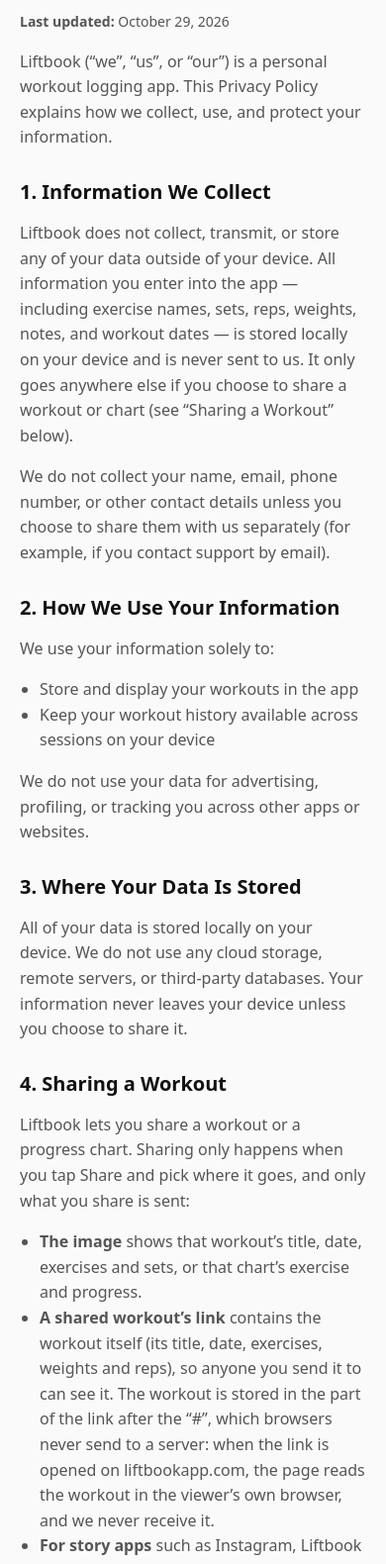
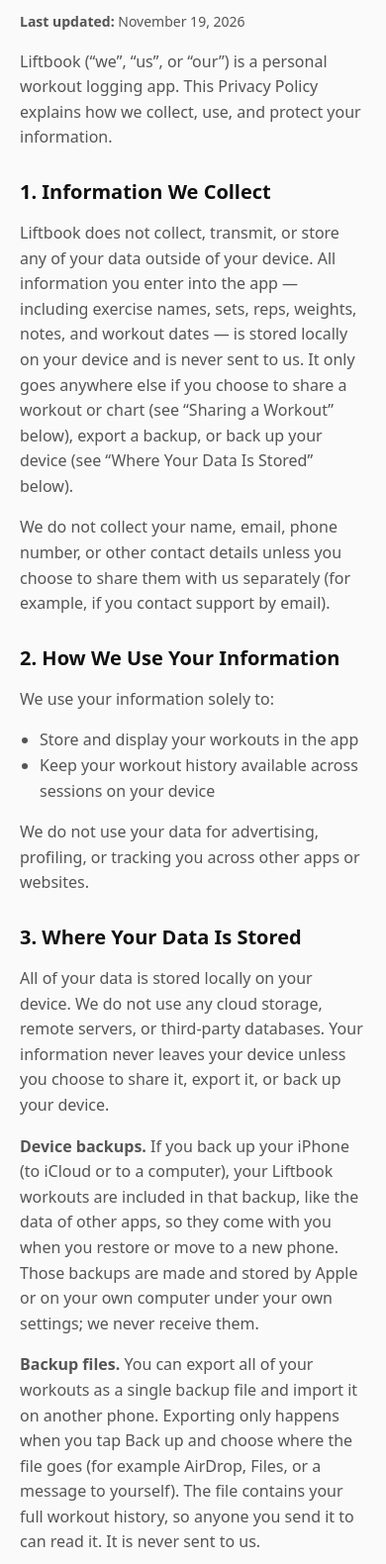
Before and after one commit to NoahDorfman00/liftbooksite, a plain HTML site: page privacy.html in a window 390 px wide. Shown: the part 373-1953 px from the top of the page at 99% size. Drawn offline with Linux system fonts and the light colour scheme.

Commit message:
Privacy policy: device backups and exported backup files
Liftbook now includes workouts in the phone's own device backups and can
export them as a backup file, so say where those copies go and that
neither reaches us.

Co-Authored-By: Claude Fable 5.2 <noreply@anthropic.com>
Claude-Session: https://claude.ai/code/session_01Nf1nybfDsBcX29TSjkoVSc

```diff
--- a/privacy.html
+++ b/privacy.html
@@ -42,7 +42,7 @@
         <section class="section">
             <div class="container legal-content">
                 <h1>Privacy Policy for Liftbook</h1>
-                <p class="legal-updated"><strong>Last updated:</strong> October 29, 2026</p>
+                <p class="legal-updated"><strong>Last updated:</strong> November 19, 2026</p>
 
                 <p>Liftbook (“we”, “us”, or “our”) is a personal workout logging app. This Privacy Policy explains how
                     we collect, use, and protect your information.</p>
@@ -51,7 +51,8 @@
                 <p>Liftbook does not collect, transmit, or store any of your data outside of your device. All
                     information you enter into the app — including exercise names, sets, reps, weights, notes,
                     and workout dates — is stored locally on your device and is never sent to us. It only goes
-                    anywhere else if you choose to share a workout or chart (see “Sharing a Workout” below).</p>
+                    anywhere else if you choose to share a workout or chart (see “Sharing a Workout” below),
+                    export a backup, or back up your device (see “Where Your Data Is Stored” below).</p>
                 <p>We do not collect your name, email, phone number, or other contact details unless you choose
                     to share them with us separately (for example, if you contact support by email).</p>
 
@@ -67,7 +68,16 @@
                 <h2>3. Where Your Data Is Stored</h2>
                 <p>All of your data is stored locally on your device. We do not use any cloud storage, remote
                     servers, or third-party databases. Your information never leaves your device unless you
-                    choose to share it.</p>
+                    choose to share it, export it, or back up your device.</p>
+                <p><strong>Device backups.</strong> If you back up your iPhone (to iCloud or to a computer),
+                    your Liftbook workouts are included in that backup, like the data of other apps, so they
+                    come with you when you restore or move to a new phone. Those backups are made and stored
+                    by Apple or on your own computer under your own settings; we never receive them.</p>
+                <p><strong>Backup files.</strong> You can export all of your workouts as a single backup file
+                    and import it on another phone. Exporting only happens when you tap Back up and choose
+                    where the file goes (for example AirDrop, Files, or a message to yourself). The file
+                    contains your full workout history, so anyone you send it to can read it. It is never
+                    sent to us.</p>
 
                 <h2>4. Sharing a Workout</h2>
                 <p>Liftbook lets you share a workout or a progress chart. Sharing only happens when you tap Share
@@ -95,8 +105,9 @@
                 <h2>6. Data Retention and Deletion</h2>
                 <p>Your workout data is stored on your device for as long as you use the app.</p>
                 <p>You can delete individual workouts directly within the app. Since all data is stored locally,
-                    deleting it from the app removes it completely. Uninstalling the app will also remove all
-                    stored data.</p>
+                    deleting it from the app removes it from your device. Uninstalling the app will also remove all
+                    data stored in the app. Copies you made yourself — a device backup taken earlier, or a
+                    backup file you exported — are not affected and remain wherever you keep them.</p>
 
                 <h2>7. Children’s Privacy</h2>
                 <p>Liftbook is rated 4+ and is suitable for users of all ages. Because the app does not collect
```
